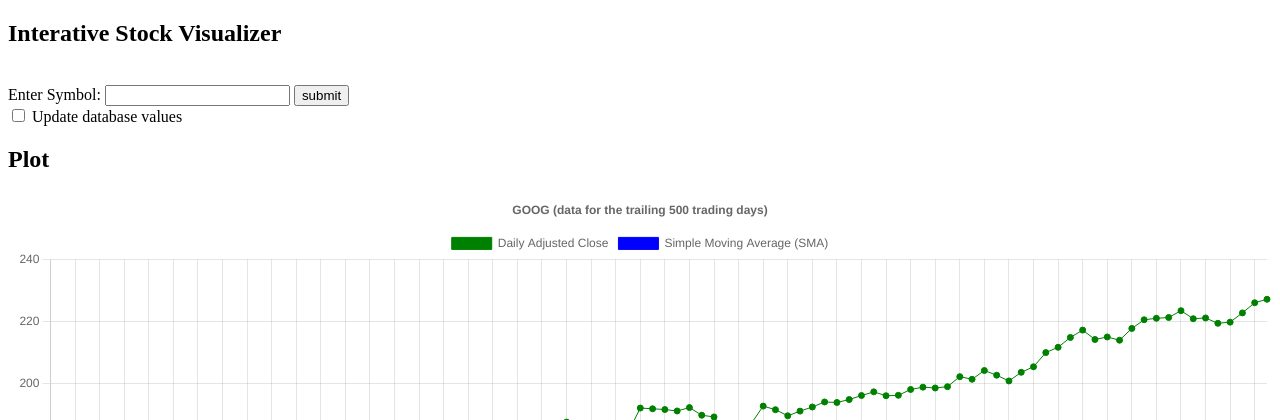
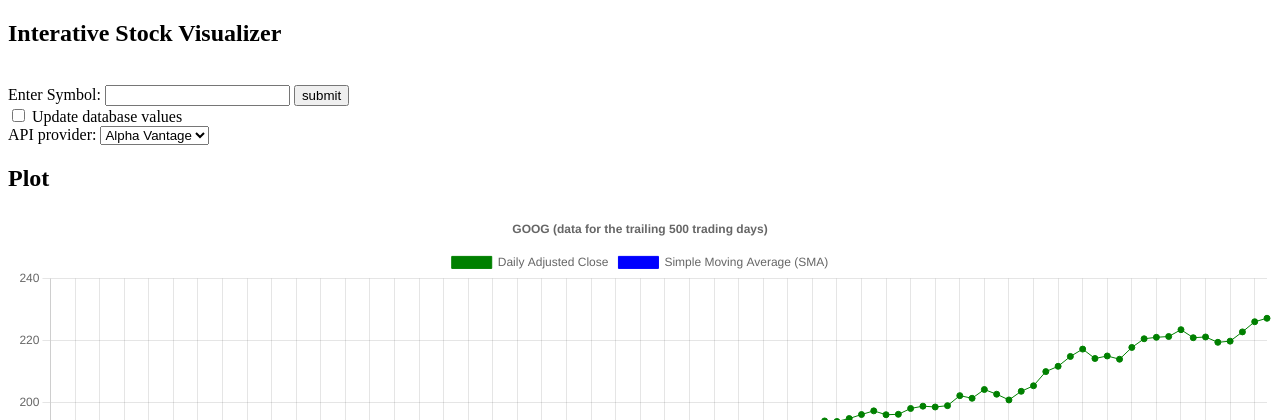
Before and after one commit to gabripo/moneyshow, a Django app: page / in a window 1280 px wide. Shown: the top 420 px of the page. Run offline with Django 4.2, Linux system fonts and the light colour scheme; data comes from the database, SQL or seed files in the repository; data that the repository does not hold is empty.

Commit message:
option to select different APIs for stock fetching

```diff
--- a/stocks_show/libs/ajax_parser.py
+++ b/stocks_show/libs/ajax_parser.py
@@ -16,3 +16,8 @@ def db_to_update(request, useDatabase=True) -> bool:
     if useDatabase and updateDbInput == "update_db_values":
         return True
     return False
+
+
+def get_api_name_from_request(request) -> str:
+    apiName = request.POST.get("api", "database")
+    return apiName
--- a/stocks_show/templates/stocks_plot/home.html
+++ b/stocks_show/templates/stocks_plot/home.html
@@ -22,6 +22,13 @@
     <input type="button" value="submit" id="submit-btn">
     <br>
     <input type="checkbox" id="update_db_checkbox" value="update_db_values"> Update database values
+    </br>
+    <label for="selection">API provider:</label>
+    <select name="selection" id="selection">
+        <option value="alphavantage">Alpha Vantage</option>
+        <option value="option2">Option 2</option>
+        <option value="option3">Option 3</option>
+    </select>
 
     <!-- canvas over which Chart.js will generate the plot -->
     <div id="graph-area">
@@ -134,6 +141,7 @@
             // when the user specifies a new ticker, we call the Django backend (the 'get_stock_data' function) to get the stock data and refresh the graph.
             var tickerText = $('#ticker-input').val(); // obtain the ticker string from the input textbox, requires jQuery
             var checkboxVal = $('#update_db_checkbox').is(':checked') ? $('#update_db_checkbox').val() : 'load_db_values';
+            var apiProvider = $("#selection").val();
             ;
             $.ajax({
                 type: "POST",
@@ -141,6 +149,7 @@
                 data: {
                     'ticker': tickerText,
                     'update': checkboxVal,
+                    'api': apiProvider,
                 },
                 success: function (res, status) {
                     // stock price and SMA data for the user-specified ticker is now in the "res" object
--- a/stocks_show/views.py
+++ b/stocks_show/views.py
@@ -1,7 +1,12 @@
 from django.shortcuts import render
 from django.http import HttpResponse
 from django.views.decorators.csrf import csrf_exempt
-from stocks_show.libs.ajax_parser import db_to_update, get_ticker_from_request, is_ajax
+from stocks_show.libs.ajax_parser import (
+    db_to_update,
+    get_ticker_from_request,
+    is_ajax,
+    get_api_name_from_request,
+)
 from stocks_show.libs.api_handler import get_stock_from_api, is_valid_api_data
 from stocks_show.libs.database_handling import (
     get_stock_from_db,
@@ -30,11 +35,12 @@ def get_stock_data(request):
     if is_ajax(request):
         tickerInput = get_ticker_from_request(request)
         dbToUpdate = db_to_update(request, DATABASE_ACCESS)
+        apiName = get_api_name_from_request(request)
 
         if DATABASE_ACCESS and is_stock_in_db(tickerInput) and not dbToUpdate:
             stockData = get_stock_from_db(tickerInput)
         else:
-            stockData = get_stock_from_api(tickerInput, "alphavantage")
+            stockData = get_stock_from_api(tickerInput, apiName)
             if not is_valid_api_data(stockData):
                 print("Fall back to stock data, as data invalid from the APIs...")
                 stockData = get_default_stock_data(tickerInput)
```
